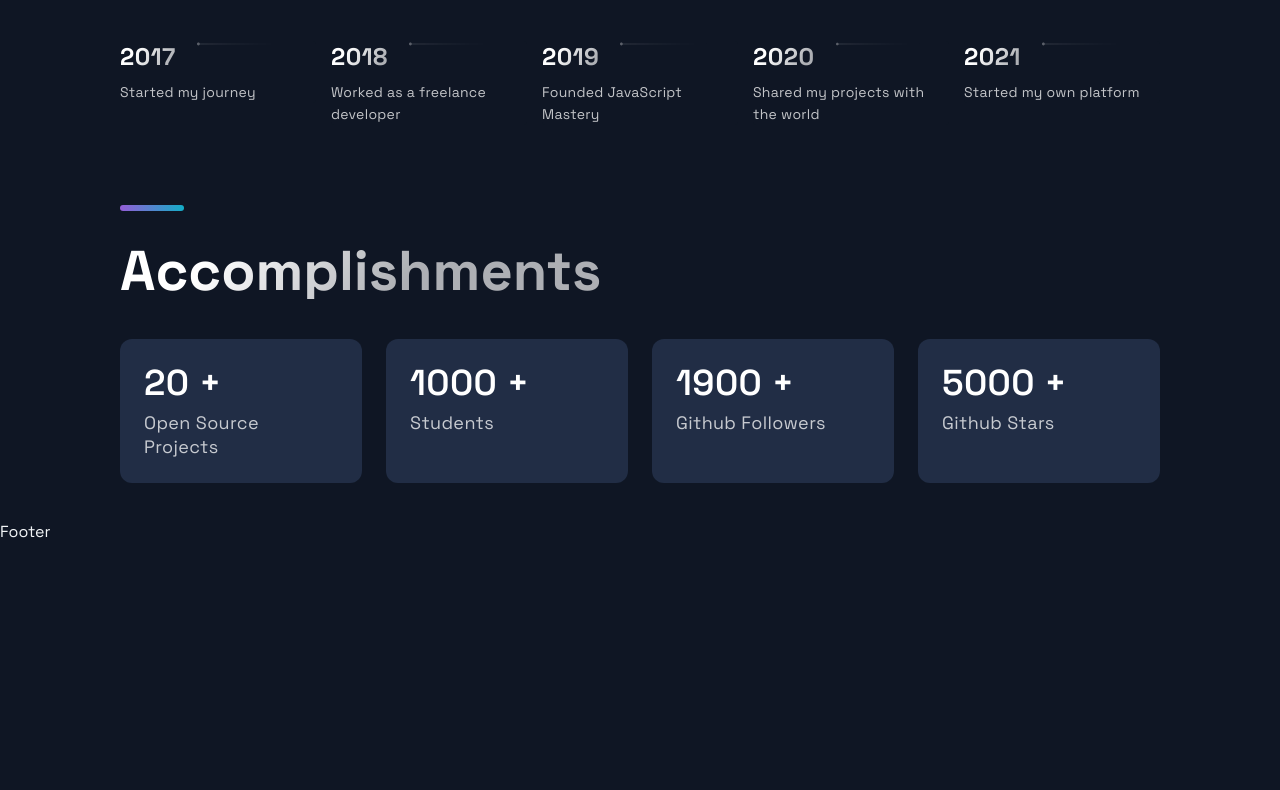
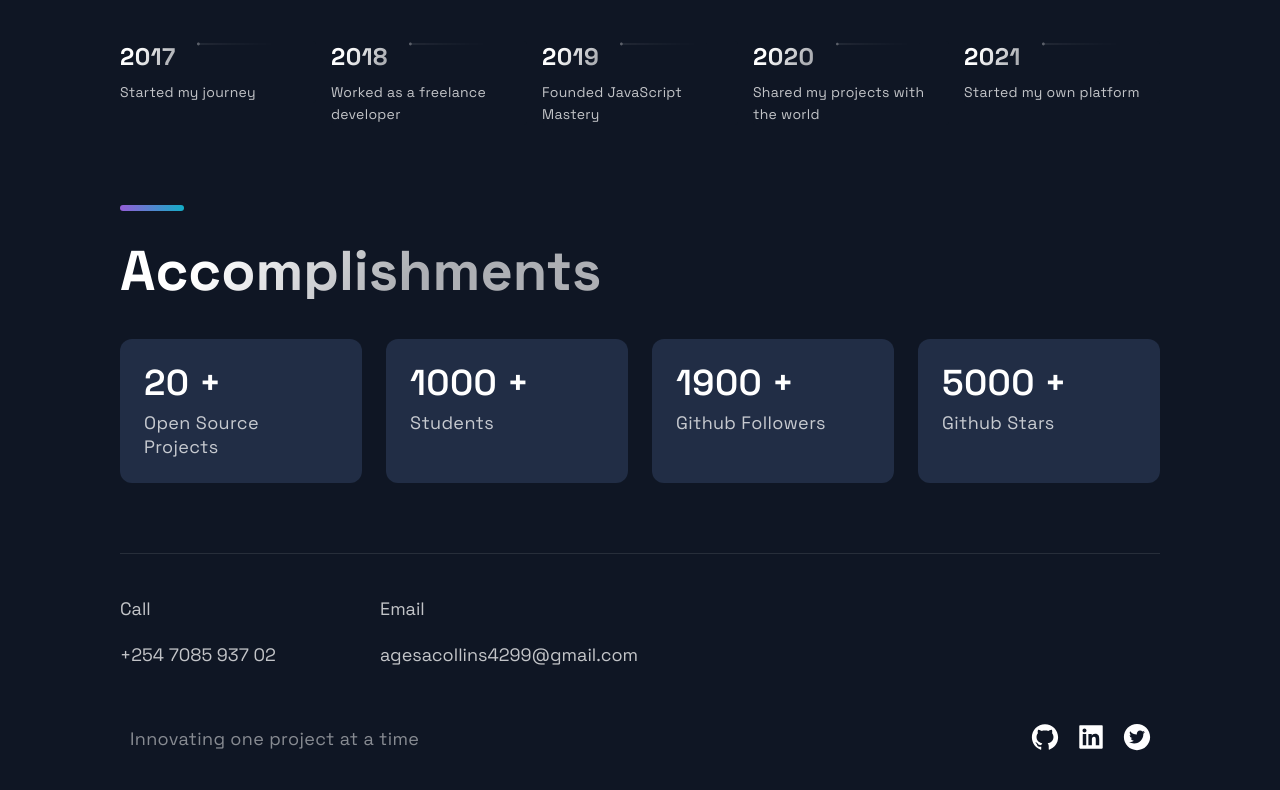
Before and after one commit to agesa3/MyPortfolio, a Next.js app: page / in a window 1280 px wide. Shown: the part 2640-3430 px from the top of the page. Before the commit the page ends 3182 px from the top, so only its background shows below. Built offline with nearby package versions, Linux system fonts and the light colour scheme.

Commit message:
done working on the footer

```diff
--- a/src/components/Footer/Footer.js
+++ b/src/components/Footer/Footer.js
@@ -1,14 +1,49 @@
-import React from 'react';
-import { AiFillGithub, AiFillInstagram, AiFillLinkedin } from 'react-icons/ai';
+import React from "react";
+import { AiFillGithub, AiFillTwitterCircle, AiFillLinkedin } from "react-icons/ai";
 
-import { SocialIcons } from '../Header/HeaderStyles';
-import { CompanyContainer, FooterWrapper, LinkColumn, LinkItem, LinkList, LinkTitle, Slogan, SocialContainer, SocialIconsContainer } from './FooterStyles';
+import { SocialIcons } from "../Header/HeaderStyles";
+import {
+  CompanyContainer,
+  FooterWrapper,
+  LinkColumn,
+  LinkItem,
+  LinkList,
+  LinkTitle,
+  Slogan,
+  SocialContainer,
+  SocialIconsContainer,
+} from "./FooterStyles";
 
 const Footer = () => {
   return (
-    <div>
-      Footer
-    </div>
+    <FooterWrapper>
+      <LinkList>
+        <LinkColumn>
+          <LinkItem>Call</LinkItem>
+          <LinkItem href="tel:+254708593702">+254 7085 937 02</LinkItem>
+        </LinkColumn>
+        <LinkColumn>
+          <LinkItem>Email</LinkItem>
+          <LinkItem href="mailto:agesacollins4299@gmail.com">agesacollins4299@gmail.com</LinkItem>
+        </LinkColumn>
+      </LinkList>
+      <SocialIconsContainer>
+        <CompanyContainer>
+          <Slogan>Innovating one project at a time</Slogan>
+        </CompanyContainer>
+        <SocialContainer>
+        <SocialIcons href="https://github.com/agesa3">
+          <AiFillGithub size="3rem" />
+       </SocialIcons>
+       <SocialIcons href="https://www.linkedin.com/in/agesa-collins-15b15917a/">
+          <AiFillLinkedin size="3rem" />
+       </SocialIcons>
+       <SocialIcons href="https://twitter.com/AgesaCollins3">
+          <AiFillTwitterCircle size="3rem" />
+       </SocialIcons>
+        </SocialContainer>
+      </SocialIconsContainer>
+    </FooterWrapper>
   );
 };
 
```
